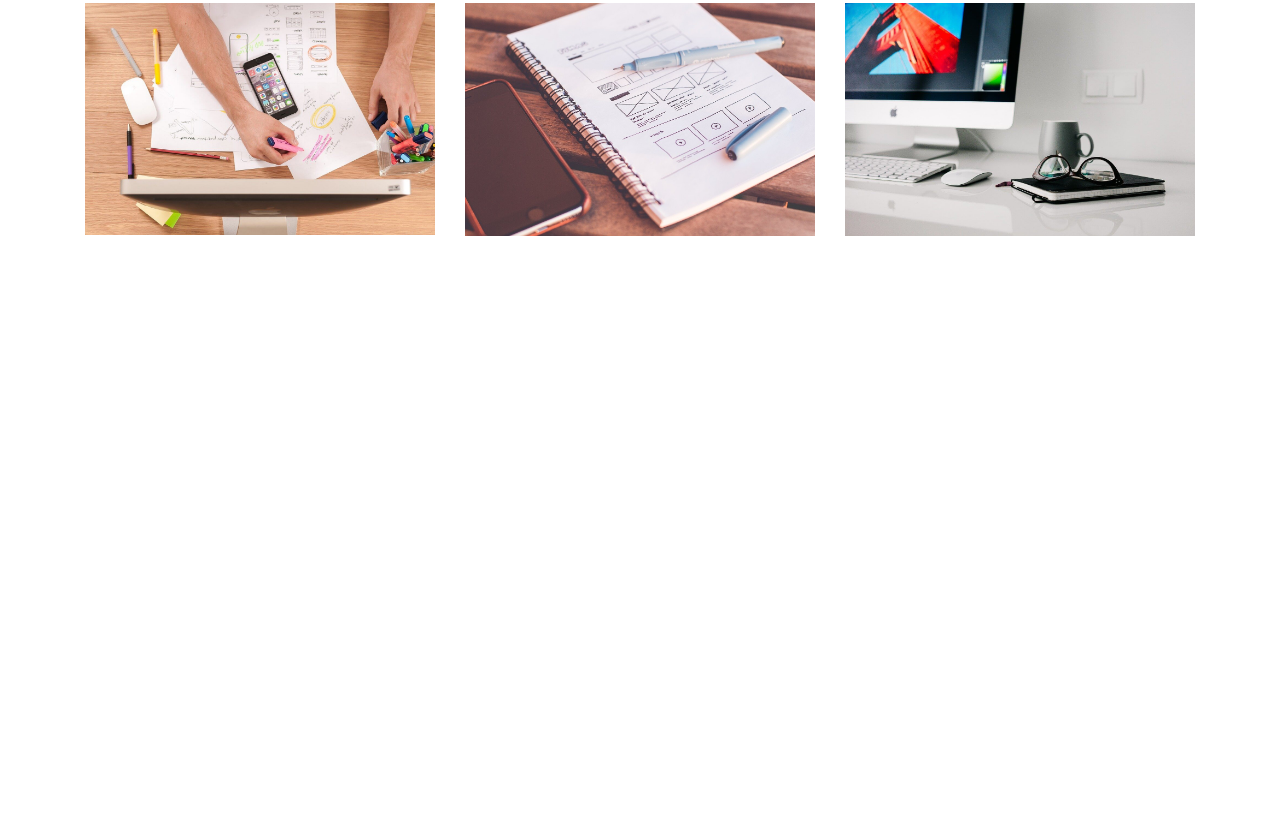
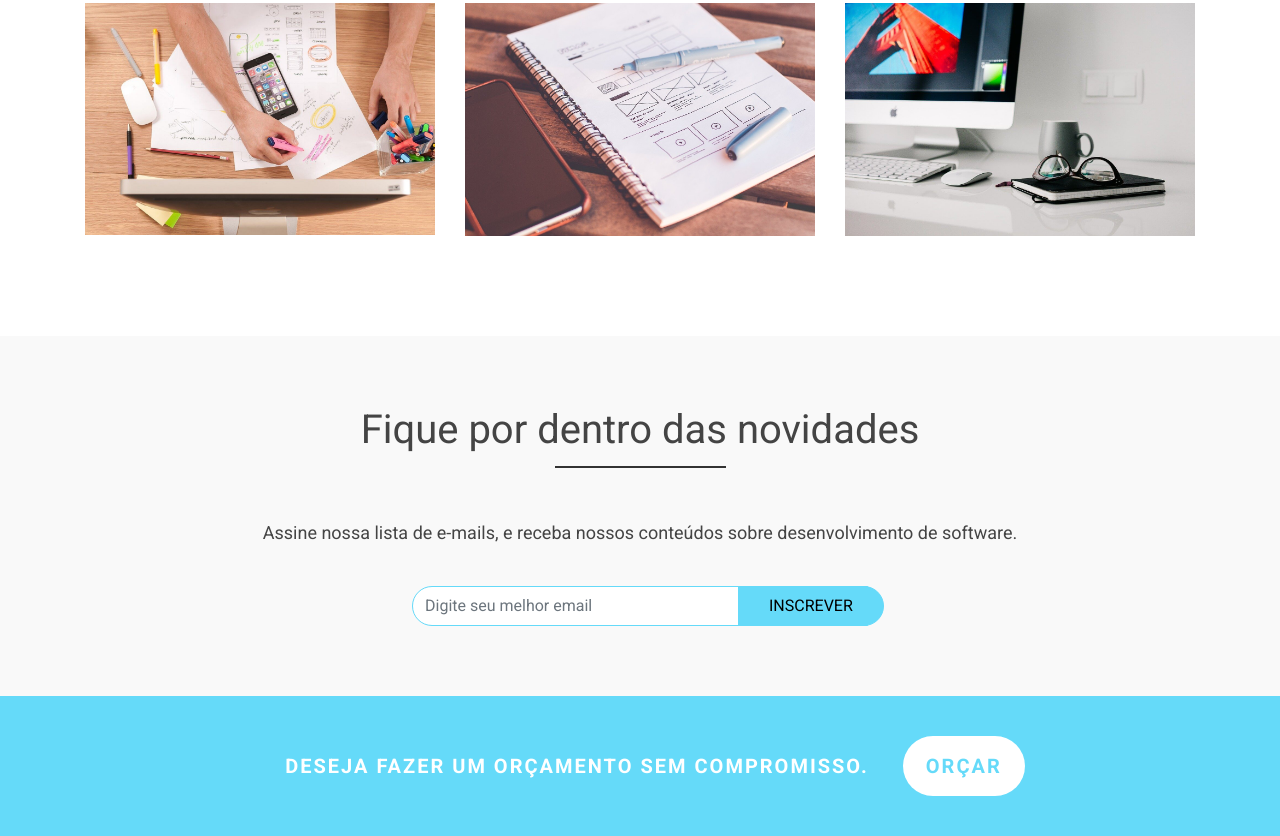
Before and after one commit to DavisEsmael/HDC-Agency, a plain HTML site: page index.html in a window 1280 px wide. Shown: the part 4191-5027 px from the top of the page. Before the commit the page ends 4527 px from the top, so only its background shows below. Drawn offline with nearby package versions, Linux system fonts and the light colour scheme; a script that the page names is missing.

Commit message:
section newsletter and call to action

```diff
--- a/css/style.css
+++ b/css/style.css
@@ -1,4 +1,5 @@
 /* Estilo Gerais */
+
 * {
   font-family: 'Roboto', sans-serif;
 }
@@ -278,3 +279,83 @@ header, .navbar {
   border-color: #65DAF9;
   outline-color: #65DAF9;
 }
+
+/* Newletter */
+
+#news-area {
+  text-align: center;
+  background-color: #F9F9F9;
+}
+
+#news-area p {
+  font-size: 18px;
+  margin-bottom: 40px;
+}
+
+#email-input {
+  border-radius: 0;
+  border-top-left-radius: 20px;
+  border-bottom-left-radius: 20px;
+  border: 1px solid #65DAF9;
+  display: inline;
+  box-sizing: border-box;
+  width: 40%;
+  height: 40px;
+}
+
+#news-btn {
+  border-top-right-radius: 20px;
+  border-bottom-right-radius: 20px;
+  border: 1px solid #65DAF9;
+  background-color: #65DAF9;
+  text-transform: uppercase;
+  height: 40px;
+  padding: 0 30px;
+  margin-left: -130px;
+  position: absolute;
+  transition: .5s;
+}
+
+#news-btn:hover {
+  background-color: #FFF;
+  color: #65DAF9;
+}
+
+/* Call to action */
+
+#call-area {
+  background-color: #65DAF9;
+  text-transform: uppercase;
+}
+
+#call-area .container {
+  padding: 40px 100px;
+}
+
+#call-area .row {
+  display: block;
+  text-align: center;
+}
+
+#call-area p {
+  color: #FFF;
+  font-weight: bold;
+  margin-left: 30px;
+  font-size: 20px;
+  width: auto;
+  letter-spacing: 2px;
+  margin-bottom: 0;
+  display: inline;
+  height: 60px;
+  line-height: 60px;
+}
+
+#call-area #call-btn {
+  background-color: #FFF;
+  color: #65DAF9;
+  font-weight: bold;
+  font-size: 20px;
+  margin-left: 30px;
+  width: auto;
+  letter-spacing: 2px;
+}
--- a/index.html
+++ b/index.html
@@ -293,6 +293,28 @@
           </div>
         </div>
       </div>
+      <!-- Newsletter -->
+      <div id="news-area">
+        <div class="container">
+          <div class="col-md-12">
+            <h3 class="main-title">Fique por dentro das novidades</h3>
+          </div>
+          <p>Assine nossa lista de e-mails, e receba nossos conteúdos sobre desenvolvimento de software.</p>
+          <form action="">
+            <input type="email" id="email-input" class="form-control" name="email" placeholder="Digite seu melhor email">
+            <input type="submit" id="news-btn" value="Inscrever">
+          </form>
+        </div>
+      </div>
+      <!-- Call to action -->
+      <div id="call-area">
+        <div class="container">
+          <div class="row">
+            <p>Deseja fazer um orçamento sem compromisso.</p>
+            <button id="call-btn" class="main-btn">Orçar</button>
+          </div>
+        </div>
+      </div>
     </div>
   </main>
 </body>
```
